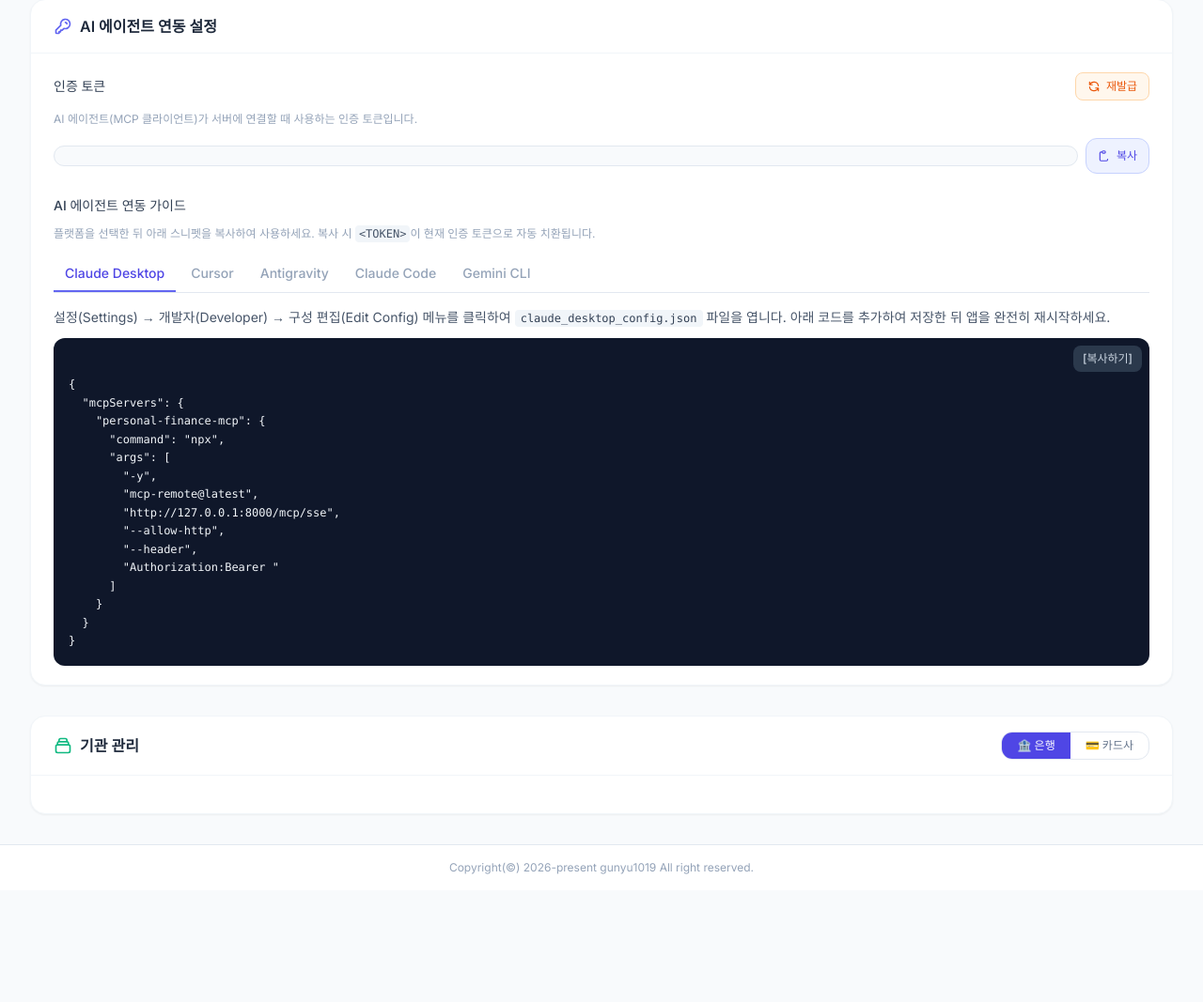
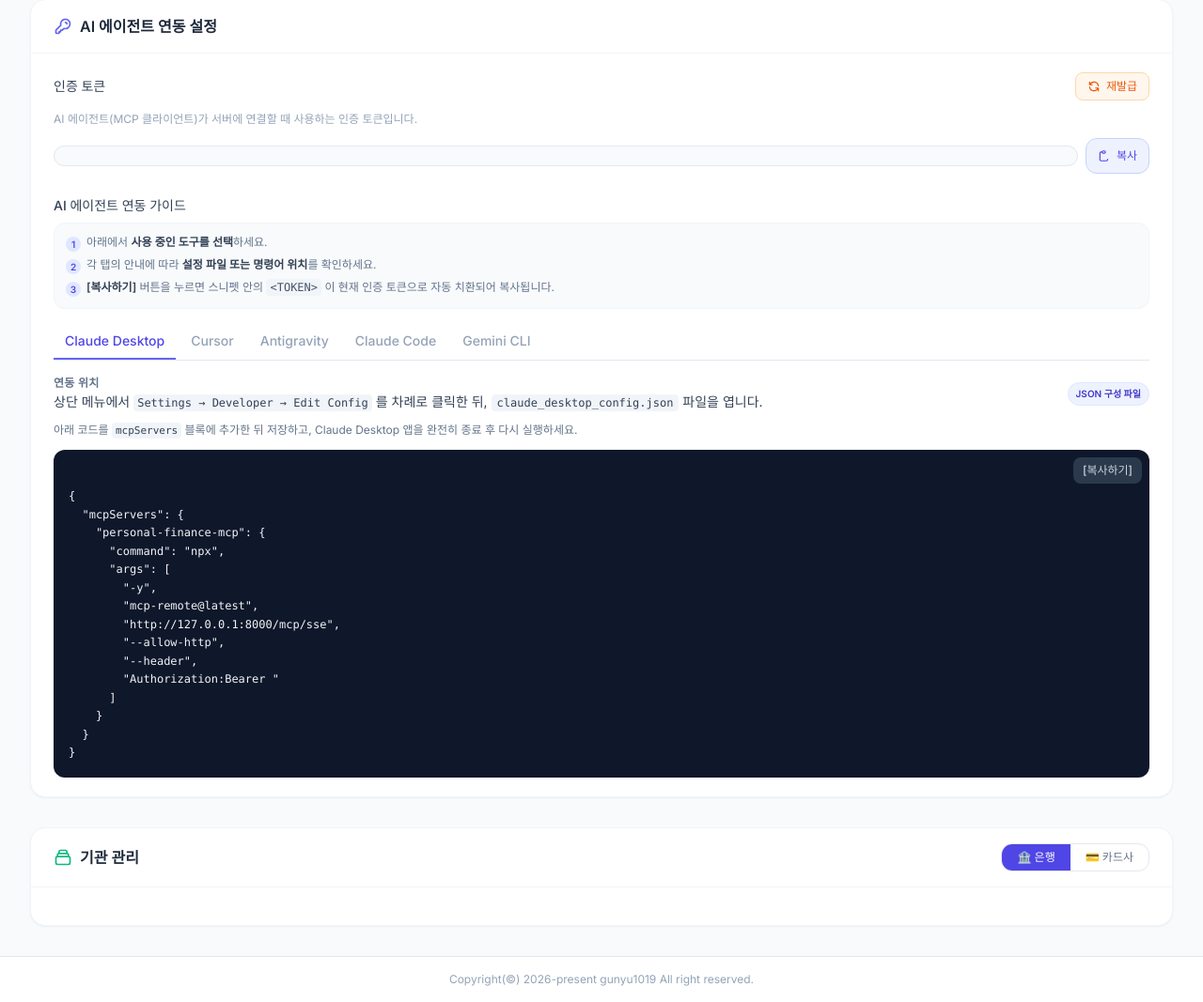
Before and after one commit to gunyu1019/personal_finance_mcp, a Python web app: template app/template/settings.html in a window 1280 px wide. Shown: the part 177-1244 px from the top of the page at 94% size. Before the commit the page ends 1108 px from the top, so only its background shows below. Run offline with Jinja, Linux system fonts and the light colour scheme; the template is opened without the code that fills it, so the values that code supplies are empty; some libraries are stand-ins or nearby versions.

Commit message:
[Feat] Enhance AI agent integration guide in settings.html with improved user instructions and visual elements for better clarity and usability

```diff
--- a/app/template/settings.html
+++ b/app/template/settings.html
@@ -57,8 +57,21 @@
       </div>
 
       <div>
-        <h3 class="text-sm font-medium text-slate-700 mb-3">AI 에이전트 연동 가이드</h3>
-        <p class="text-xs text-slate-400 mb-4">플랫폼을 선택한 뒤 아래 스니펫을 복사하여 사용하세요. 복사 시 <code class="px-1 py-0.5 bg-slate-100 rounded text-slate-600">&lt;TOKEN&gt;</code>이 현재 인증 토큰으로 자동 치환됩니다.</p>
+        <h3 class="text-sm font-medium text-slate-700 mb-2">AI 에이전트 연동 가이드</h3>
+        <div class="mb-4 text-xs text-slate-500 bg-slate-50 border border-slate-100 rounded-xl px-3 py-3 flex flex-col gap-1.5">
+          <p class="flex items-start gap-1.5">
+            <span class="mt-0.5 inline-flex items-center justify-center w-4 h-4 rounded-full bg-indigo-100 text-[10px] font-semibold text-indigo-600">1</span>
+            <span>아래에서 <span class="font-semibold text-slate-700">사용 중인 도구를 선택</span>하세요.</span>
+          </p>
+          <p class="flex items-start gap-1.5">
+            <span class="mt-0.5 inline-flex items-center justify-center w-4 h-4 rounded-full bg-indigo-100 text-[10px] font-semibold text-indigo-600">2</span>
+            <span>각 탭의 안내에 따라 <span class="font-semibold text-slate-700">설정 파일 또는 명령어 위치</span>를 확인하세요.</span>
+          </p>
+          <p class="flex items-start gap-1.5">
+            <span class="mt-0.5 inline-flex items-center justify-center w-4 h-4 rounded-full bg-indigo-100 text-[10px] font-semibold text-indigo-600">3</span>
+            <span><span class="font-semibold text-slate-700">[복사하기]</span> 버튼을 누르면 스니펫 안의 <code class="px-1 py-0.5 bg-slate-100 rounded text-slate-600">&lt;TOKEN&gt;</code> 이 현재 인증 토큰으로 자동 치환되어 복사됩니다.</span>
+          </p>
+        </div>
         <div class="flex flex-wrap gap-1 border-b border-slate-200 mb-4 overflow-x-auto">
           <button type="button" id="tab-claude-desktop" data-platform="claude-desktop"
                   class="integration-tab px-3 py-2 text-sm font-medium text-indigo-600 border-b-2 border-indigo-500 transition-colors shrink-0">
@@ -84,7 +97,20 @@
 
         <!-- 1. Claude Desktop -->
         <div id="integration-claude-desktop" class="integration-panel space-y-3">
-          <p class="text-sm text-slate-600">설정(Settings) → 개발자(Developer) → 구성 편집(Edit Config) 메뉴를 클릭하여 <code class="px-1.5 py-0.5 bg-slate-100 rounded text-slate-700 font-mono text-xs">claude_desktop_config.json</code> 파일을 엽니다. 아래 코드를 추가하여 저장한 뒤 앱을 완전히 재시작하세요.</p>
+          <div class="flex items-center justify-between">
+            <div>
+          <p class="text-xs font-semibold text-slate-500 uppercase tracking-wide">연동 위치</p>
+          <p class="text-sm text-slate-700 mt-0.5">
+            상단 메뉴에서
+            <span class="font-mono bg-slate-100 px-1 py-0.5 rounded text-xs">Settings → Developer → Edit Config</span>
+            를 차례로 클릭한 뒤,
+            <code class="px-1.5 py-0.5 bg-slate-100 rounded text-slate-700 font-mono text-xs">claude_desktop_config.json</code>
+            파일을 엽니다.
+          </p>
+            </div>
+            <span class="inline-flex items-center px-2 py-1 rounded-full bg-indigo-50 text-[10px] font-semibold text-indigo-700 border border-indigo-100">JSON 구성 파일</span>
+          </div>
+          <p class="text-xs text-slate-500">아래 코드를 <code class="px-1 py-0.5 bg-slate-100 rounded text-slate-700 font-mono text-[11px]">mcpServers</code> 블록에 추가한 뒤 저장하고, Claude Desktop 앱을 완전히 종료 후 다시 실행하세요.</p>
           <div class="relative rounded-xl overflow-hidden bg-slate-900">
             <button type="button" class="copy-snippet absolute top-2 right-2 px-2.5 py-1.5 text-xs font-medium text-slate-300 hover:text-white bg-slate-700/80 hover:bg-slate-600 rounded-lg transition-colors z-10" data-platform="claude-desktop">[복사하기]</button>
             <pre class="snippet-content p-4 pr-24 pt-10 text-slate-100 text-xs font-mono overflow-x-auto leading-relaxed" id="snippet-claude-desktop" data-snippet="claude-desktop"></pre>
@@ -93,7 +119,22 @@
 
         <!-- 2. Cursor -->
         <div id="integration-cursor" class="integration-panel space-y-3 hidden">
-          <p class="text-sm text-slate-600"><code class="px-1.5 py-0.5 bg-slate-100 rounded text-slate-700 font-mono text-xs">Cursor Settings → Features → MCP</code> 메뉴로 이동하여 <code class="px-1.5 py-0.5 bg-slate-100 rounded text-slate-700 font-mono text-xs">+ Add New MCP Server</code>를 클릭합니다. Type을 <code class="px-1.5 py-0.5 bg-slate-100 rounded text-slate-700 font-mono text-xs">SSE</code>로 선택하고 위의 URL과 Header 정보를 입력하세요.</p>
+          <div class="flex items-center justify-between">
+            <div>
+          <p class="text-xs font-semibold text-slate-500 uppercase tracking-wide">연동 위치</p>
+          <p class="text-sm text-slate-700 mt-0.5">
+            우측 상단의
+            <span class="font-mono bg-slate-100 px-1 py-0.5 rounded text-xs">Settings</span>
+            를 열고
+            <span class="font-mono bg-slate-100 px-1 py-0.5 rounded text-xs">Features → MCP</span>
+            메뉴로 이동한 뒤,
+            <code class="px-1.5 py-0.5 bg-slate-100 rounded text-slate-700 font-mono text-xs">+ Add New MCP Server</code>
+            버튼을 클릭합니다.
+          </p>
+            </div>
+            <span class="inline-flex items-center px-2 py-1 rounded-full bg-indigo-50 text-[10px] font-semibold text-indigo-700 border border-indigo-100">SSE MCP 서버</span>
+          </div>
+          <p class="text-xs text-slate-500">Type 을 <code class="px-1 py-0.5 bg-slate-100 rounded text-slate-700 font-mono text-[11px]">SSE</code> 로 선택한 뒤, 아래 스니펫의 URL 과 Authorization 헤더 값을 그대로 입력하고 저장하세요.</p>
           <div class="relative rounded-xl overflow-hidden bg-slate-900">
             <button type="button" class="copy-snippet absolute top-2 right-2 px-2.5 py-1.5 text-xs font-medium text-slate-300 hover:text-white bg-slate-700/80 hover:bg-slate-600 rounded-lg transition-colors z-10" data-platform="cursor">[복사하기]</button>
             <pre class="snippet-content p-4 pr-24 pt-10 text-slate-100 text-xs font-mono overflow-x-auto leading-relaxed" id="snippet-cursor" data-snippet="cursor"></pre>
@@ -102,7 +143,21 @@
 
         <!-- 3. Antigravity -->
         <div id="integration-antigravity" class="integration-panel space-y-3 hidden">
-          <p class="text-sm text-slate-600">에디터 설정의 <code class="px-1.5 py-0.5 bg-slate-100 rounded text-slate-700 font-mono text-xs">MCP Servers</code> 항목이나 <code class="px-1.5 py-0.5 bg-slate-100 rounded text-slate-700 font-mono text-xs">.antigravity/mcp_config.json</code> 파일을 열어 위 설정을 추가한 뒤, 에디터 창을 새로고침(Reload)하세요.</p>
+          <div class="flex items-center justify-between">
+            <div>
+          <p class="text-xs font-semibold text-slate-500 uppercase tracking-wide">연동 위치</p>
+          <p class="text-sm text-slate-700 mt-0.5">
+            에디터 환경설정에서
+            <span class="font-mono bg-slate-100 px-1 py-0.5 rounded text-xs">MCP Servers</span>
+            섹션을 열거나,
+            프로젝트 루트의
+            <span class="font-mono bg-slate-100 px-1 py-0.5 rounded text-xs">.antigravity/mcp_config.json</span>
+            파일을 직접 엽니다.
+          </p>
+            </div>
+            <span class="inline-flex items-center px-2 py-1 rounded-full bg-indigo-50 text-[10px] font-semibold text-indigo-700 border border-indigo-100">JSON 구성 파일</span>
+          </div>
+          <p class="text-xs text-slate-500">아래 설정을 <code class="px-1 py-0.5 bg-slate-100 rounded text-slate-700 font-mono text-[11px]">mcpServers</code> 블록 안에 추가하고 저장한 뒤, 에디터 창을 Reload 하여 설정을 반영하세요.</p>
           <div class="relative rounded-xl overflow-hidden bg-slate-900">
             <button type="button" class="copy-snippet absolute top-2 right-2 px-2.5 py-1.5 text-xs font-medium text-slate-300 hover:text-white bg-slate-700/80 hover:bg-slate-600 rounded-lg transition-colors z-10" data-platform="antigravity">[복사하기]</button>
             <pre class="snippet-content p-4 pr-24 pt-10 text-slate-100 text-xs font-mono overflow-x-auto leading-relaxed" id="snippet-antigravity" data-snippet="antigravity"></pre>
@@ -111,7 +166,14 @@
 
         <!-- 4. Claude Code -->
         <div id="integration-claude-code" class="integration-panel space-y-3 hidden">
-          <p class="text-sm text-slate-600">터미널을 열고 위 명령어를 실행하여 원격 서버를 추가합니다. 이후 <code class="px-1.5 py-0.5 bg-slate-100 rounded text-slate-700 font-mono text-xs">claude</code> 명령어로 진입하여 <code class="px-1.5 py-0.5 bg-slate-100 rounded text-slate-700 font-mono text-xs">/mcp</code>를 입력하면 연결 상태를 확인할 수 있습니다.</p>
+          <div class="flex items-center justify-between">
+            <div>
+              <p class="text-xs font-semibold text-slate-500 uppercase tracking-wide">연동 방법</p>
+              <p class="text-sm text-slate-700 mt-0.5">터미널에서 아래 명령어를 그대로 실행해 <span class="font-semibold text-slate-800">personal-finance-mcp</span> 원격 MCP 서버를 등록합니다.</p>
+            </div>
+            <span class="inline-flex items-center px-2 py-1 rounded-full bg-slate-900/70 text-[10px] font-semibold text-amber-200 border border-slate-700">CLI 명령어</span>
+          </div>
+          <p class="text-xs text-slate-500">등록 후 <code class="px-1.5 py-0.5 bg-slate-100 rounded text-slate-700 font-mono text-xs">claude</code> 명령어로 CLI를 실행하고 <code class="px-1.5 py-0.5 bg-slate-100 rounded text-slate-700 font-mono text-xs">/mcp</code> 를 입력하면 현재 등록된 MCP 서버 목록과 연결 상태를 확인할 수 있습니다.</p>
           <div class="relative rounded-xl overflow-hidden bg-slate-900">
             <button type="button" class="copy-snippet absolute top-2 right-2 px-2.5 py-1.5 text-xs font-medium text-slate-300 hover:text-white bg-slate-700/80 hover:bg-slate-600 rounded-lg transition-colors z-10" data-platform="claude-code">[복사하기]</button>
             <pre class="snippet-content p-4 pr-24 pt-10 text-slate-100 text-xs font-mono overflow-x-auto leading-relaxed" id="snippet-claude-code" data-snippet="claude-code"></pre>
@@ -120,7 +182,20 @@
 
         <!-- 5. Gemini CLI -->
         <div id="integration-gemini-cli" class="integration-panel space-y-3 hidden">
-          <p class="text-sm text-slate-600">터미널에서 <code class="px-1.5 py-0.5 bg-slate-100 rounded text-slate-700 font-mono text-xs">~/.gemini/settings.json</code> 파일(또는 프로젝트의 <code class="px-1.5 py-0.5 bg-slate-100 rounded text-slate-700 font-mono text-xs">.gemini/settings.json</code>)을 열고 <code class="px-1.5 py-0.5 bg-slate-100 rounded text-slate-700 font-mono text-xs">mcpServers</code> 블록 안에 위 설정을 추가합니다. 이후 <code class="px-1.5 py-0.5 bg-slate-100 rounded text-slate-700 font-mono text-xs">gemini</code> 명령어로 CLI를 시작하고 <code class="px-1.5 py-0.5 bg-slate-100 rounded text-slate-700 font-mono text-xs">/mcp list</code>를 입력해 연결을 확인하세요.</p>
+          <div class="flex items-center justify-between">
+            <div>
+          <p class="text-xs font-semibold text-slate-500 uppercase tracking-wide">연동 위치</p>
+          <p class="text-sm text-slate-700 mt-0.5">
+            사용하는 환경에 따라 다음 중 하나의 설정 파일을 텍스트 에디터로 엽니다.<br>
+            - 전역 설정:
+            <span class="font-mono bg-slate-100 px-1 py-0.5 rounded text-xs">~/.gemini/settings.json</span><br>
+            - 프로젝트별 설정:
+            <span class="font-mono bg-slate-100 px-1 py-0.5 rounded text-xs">.gemini/settings.json</span>
+          </p>
+            </div>
+            <span class="inline-flex items-center px-2 py-1 rounded-full bg-indigo-50 text-[10px] font-semibold text-indigo-700 border border-indigo-100">CLI 설정 파일</span>
+          </div>
+          <p class="text-xs text-slate-500">아래 설정을 <code class="px-1 py-0.5 bg-slate-100 rounded text-slate-700 font-mono text-[11px]">mcpServers</code> 블록 안에 추가하고 저장한 뒤, <code class="px-1.5 py-0.5 bg-slate-100 rounded text-slate-700 font-mono text-xs">gemini</code> 명령어로 CLI를 시작하여 <code class="px-1.5 py-0.5 bg-slate-100 rounded text-slate-700 font-mono text-xs">/mcp list</code> 를 입력해 personal-finance-mcp 서버가 잘 연결되었는지 확인하세요.</p>
           <div class="relative rounded-xl overflow-hidden bg-slate-900">
             <button type="button" class="copy-snippet absolute top-2 right-2 px-2.5 py-1.5 text-xs font-medium text-slate-300 hover:text-white bg-slate-700/80 hover:bg-slate-600 rounded-lg transition-colors z-10" data-platform="gemini-cli">[복사하기]</button>
             <pre class="snippet-content p-4 pr-24 pt-10 text-slate-100 text-xs font-mono overflow-x-auto leading-relaxed" id="snippet-gemini-cli" data-snippet="gemini-cli"></pre>
```
